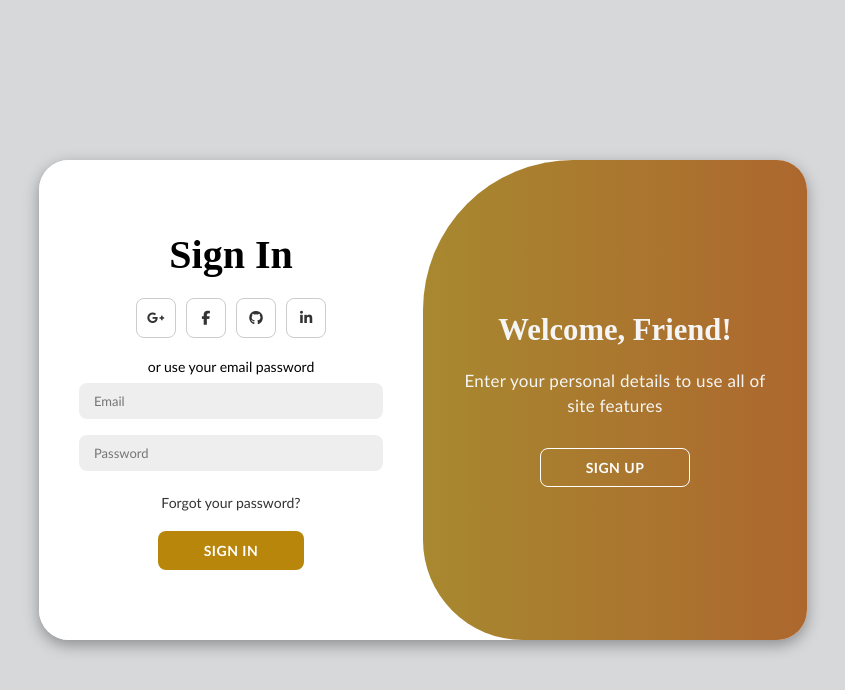
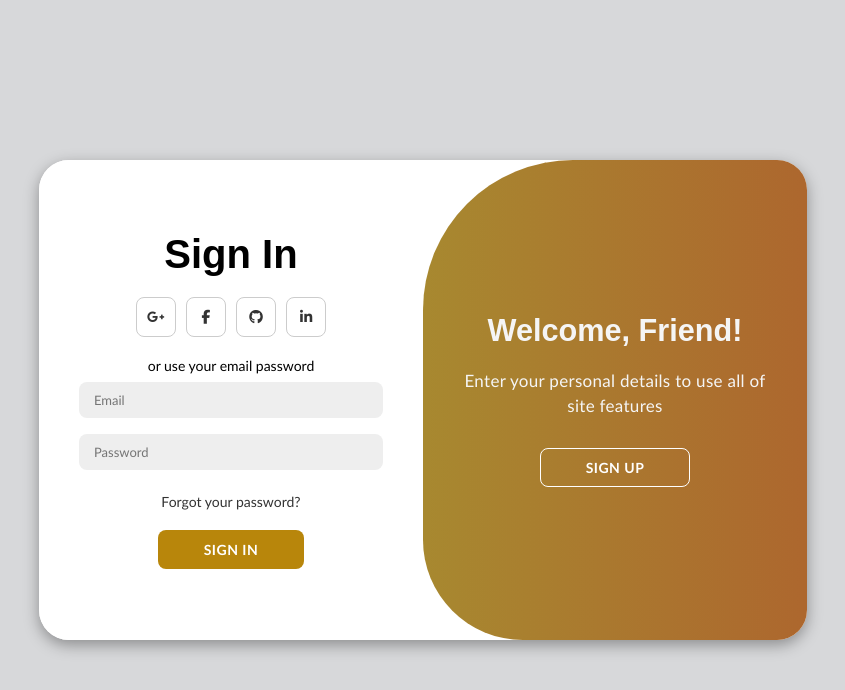
Before and after one commit to yapcentTV/Snap-Shop01, a plain HTML site: page SIGN IN.html in a window 1280 px wide. Shown: the whole page, without its empty margins (217-1062 px from the left). Drawn offline with Linux system fonts and the light colour scheme; a web font is replaced by a local one.

Commit message:
Update style.css
Signed-off-by: Vincent Yap <83166834+yapcentTV@users.noreply.github.com>

```diff
--- a/theme1/style.css
+++ b/theme1/style.css
@@ -15,13 +15,13 @@ body{
 }
 
 #mytitle {
-    font-family: Ink Free;
+    font-family: "Poppins", sans-serif;
     font-size: 30pt;
     font-weight: bold;
 }
 
 #greet {
-    font-family: Segoe Script;
+    font-family: "Segoe Script", sans-serif;
     font-size: 23pt;
     font-weight: bold;
 }
```
